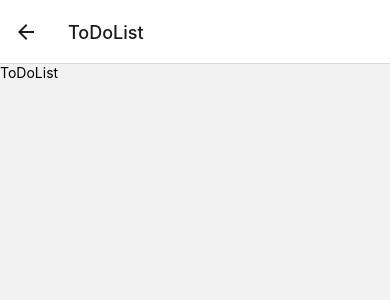
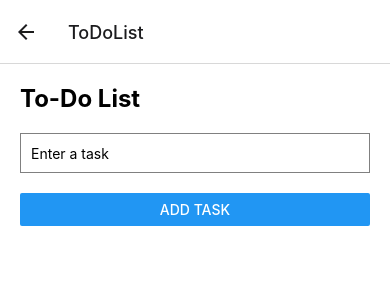
Before and after one commit to PolishRocketForce/YesterdayOnceMore, a React Native app: screen /ToDoList in a window 390 px wide. Shown: the top 300 px of the page. Built offline with nearby package versions, Linux system fonts and the light colour scheme.

Commit message:
Update ToDoList.js

```diff
--- a/src/screens/ToDoList.js
+++ b/src/screens/ToDoList.js
@@ -1,10 +1,118 @@
-import React from 'react';
-import { View, Text } from 'react-native';
+import React, { useState, useEffect } from 'react';
+import { View, Text, TextInput, Button, FlatList, TouchableOpacity, StyleSheet } from 'react-native';
+import AsyncStorage from '@react-native-async-storage/async-storage';
 
-export default function ToDoList() {
-    return (
-        <View>
-            <Text>ToDoList</Text>
-        </View>
-    );
-}
+const ToDoList = () => {
+  const [task, setTask] = useState('');
+  const [tasks, setTasks] = useState([]);
+
+  useEffect(() => {
+    const loadTasks = async () => {
+      try {
+        const savedTasks = await AsyncStorage.getItem('tasks');
+        if (savedTasks !== null) {
+          setTasks(JSON.parse(savedTasks));
+        }
+      } catch (error) {
+        console.error(error);
+      }
+    };
+
+    loadTasks();
+  }, []);
+
+  useEffect(() => {
+    const saveTasks = async () => {
+      try {
+        await AsyncStorage.setItem('tasks', JSON.stringify(tasks));
+      } catch (error) {
+        console.error(error);
+      }
+    };
+
+    saveTasks();
+  }, [tasks]);
+
+  const addTask = () => {
+    if (task.length > 0) {
+      setTasks([...tasks, { key: tasks.length.toString(), value: task, completed: false }]);
+      setTask('');
+    }
+  };
+
+  const deleteTask = (taskKey) => {
+    setTasks(tasks.filter(task => task.key !== taskKey));
+  };
+
+  const toggleTaskCompletion = (taskKey) => {
+    setTasks(tasks.map(task =>
+      task.key === taskKey ? { ...task, completed: !task.completed } : task
+    ));
+  };
+
+  return (
+    <View style={styles.container}>
+      <Text style={styles.title}>To-Do List</Text>
+      <TextInput
+        style={styles.input}
+        placeholder="Enter a task"
+        value={task}
+        onChangeText={setTask}
+      />
+      <Button title="Add Task" onPress={addTask} />
+      <FlatList
+        data={tasks}
+        renderItem={({ item }) => (
+          <View style={styles.taskItem}>
+            <TouchableOpacity onPress={() => toggleTaskCompletion(item.key)}>
+              <Text style={[styles.taskText, item.completed && styles.completedTask]}>{item.value}</Text>
+            </TouchableOpacity>
+            <TouchableOpacity onPress={() => deleteTask(item.key)}>
+              <Text style={styles.deleteButton}>Delete</Text>
+            </TouchableOpacity>
+          </View>
+        )}
+      />
+    </View>
+  );
+};
+
+const styles = StyleSheet.create({
+  container: {
+    flex: 1,
+    padding: 20,
+    backgroundColor: '#fff',
+  },
+  title: {
+    fontSize: 24,
+    fontWeight: 'bold',
+    marginBottom: 20,
+  },
+  input: {
+    height: 40,
+    borderColor: 'gray',
+    borderWidth: 1,
+    marginBottom: 20,
+    paddingLeft: 10,
+  },
+  taskItem: {
+    flexDirection: 'row',
+    justifyContent: 'space-between',
+    alignItems: 'center',
+    padding: 10,
+    borderBottomColor: 'gray',
+    borderBottomWidth: 1,
+  },
+  taskText: {
+    fontSize: 18,
+  },
+  completedTask: {
+    textDecorationLine: 'line-through',
+    color: 'gray',
+  },
+  deleteButton: {
+    color: 'red',
+  },
+});
+
+export default ToDoList;
```
